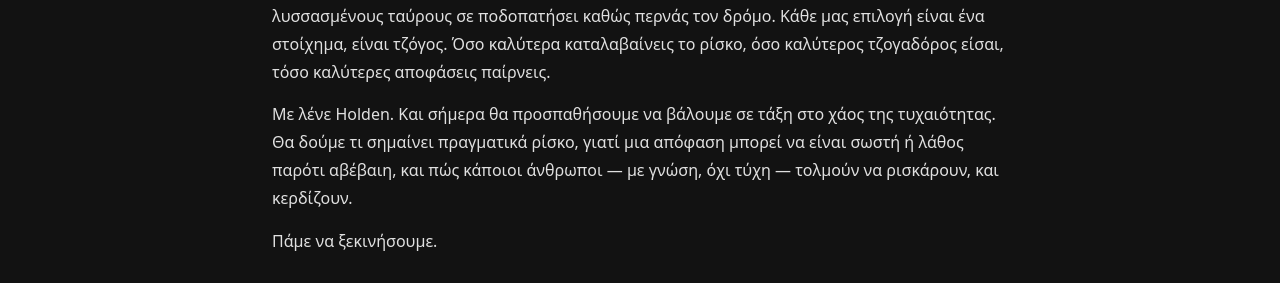
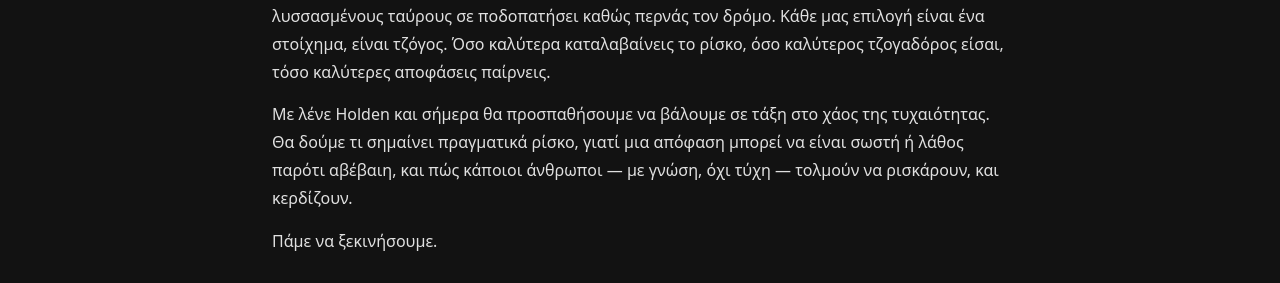
Before and after one commit to NLHolden/nlholden.github.io, a Jekyll site: the page built from _posts/2025-06-20-Επεισόδιο #1 - Όλα είναι Τζόγος.md, in a window 1280 px wide and 900 px high, scrolled down 1042 px. Shown: the part 157-440 px from the top of the window. Built offline with Jekyll 4.4.1, drawn with Linux system fonts in a browser that asks for light colours; nearby versions of some CDN libraries.

Commit message:
Whitespace

```diff
--- a/_posts/2025-06-20-Επεισόδιο #1 - Όλα είναι Τζόγος.md
+++ b/_posts/2025-06-20-Επεισόδιο #1 - Όλα είναι Τζόγος.md
@@ -28,7 +28,7 @@ summary: |
 
 Απ’ το τι θα αγοράσεις στο σούπερ μάρκετ μέχρι το που θα επενδύσεις τα λεφτά σου ή πότε θα προσπαθήσεις να διασχίσεις τον δρόμο όλα είναι αποφάσεις που πρέπει να πάρεις χωρίς να γνωρίζεις με σιγουριά όλες τις πληροφορίες. Δεν ξέρεις αν το προιόν που αγόρασες έχει αλλεργιογόνα, αν οι μετοχές που θα αγοράσεις θα καταρρεύσουν αύριο ή αν ένα κοπάδι από λυσσασμένους ταύρους σε ποδοπατήσει καθώς περνάς τον δρόμο. Κάθε μας επιλογή είναι ένα στοίχημα, είναι τζόγος. Όσο καλύτερα καταλαβαίνεις το ρίσκο, όσο καλύτερος τζογαδόρος είσαι, τόσο καλύτερες αποφάσεις παίρνεις.
 
-Με λένε Holden. Και σήμερα θα προσπαθήσουμε να βάλουμε σε τάξη στο χάος της τυχαιότητας. Θα δούμε τι σημαίνει πραγματικά ρίσκο, γιατί μια απόφαση μπορεί να είναι σωστή ή λάθος παρότι αβέβαιη, και πώς κάποιοι άνθρωποι — με γνώση, όχι τύχη — τολμούν να ρισκάρουν, και κερδίζουν.
+Με λένε Holden και σήμερα θα προσπαθήσουμε να βάλουμε σε τάξη στο χάος της τυχαιότητας. Θα δούμε τι σημαίνει πραγματικά ρίσκο, γιατί μια απόφαση μπορεί να είναι σωστή ή λάθος παρότι αβέβαιη, και πώς κάποιοι άνθρωποι — με γνώση, όχι τύχη — τολμούν να ρισκάρουν, και κερδίζουν.
 
 Πάμε να ξεκινήσουμε.
 
```
